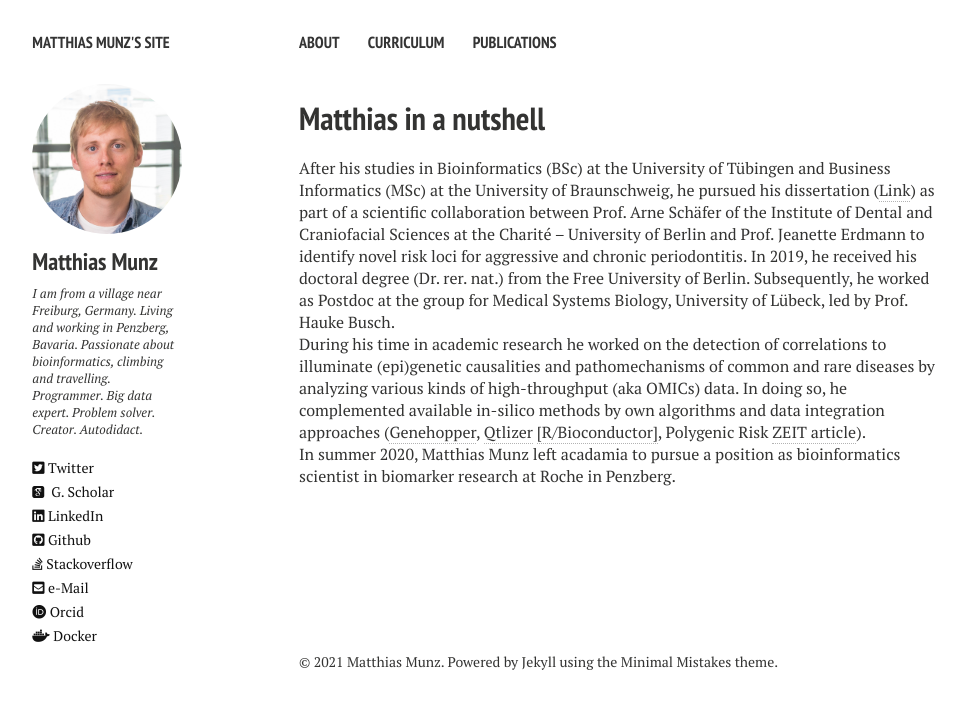
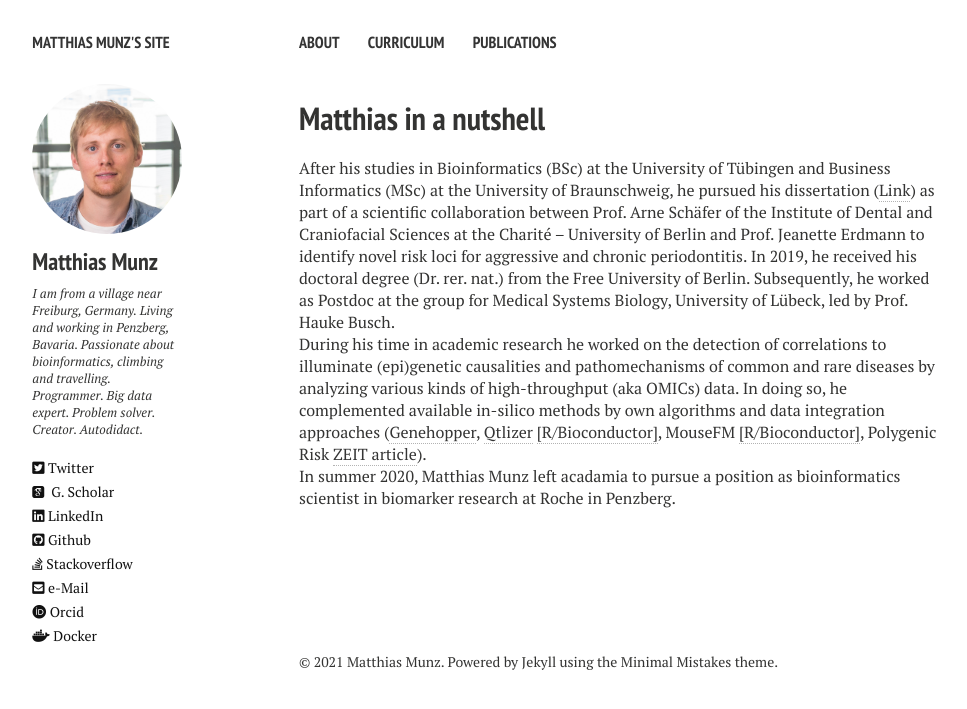
Before and after one commit to matmu/matmu.github.io-deprecated, a Jekyll site: the page built from _pages/about.md, in a window 1280 px wide. Shown: the top 709 px of the page, without its empty margins (21-988 px from the left). Built offline with Jekyll 4.4.1, drawn with Linux system fonts in a browser that asks for light colours; nearby versions of some CDN libraries.

Commit message:
Update about.md

```diff
--- a/_pages/about.md
+++ b/_pages/about.md
@@ -6,7 +6,7 @@ permalink: /about/
 
  After his studies in Bioinformatics (BSc) at the University of Tübingen and Business Informatics (MSc) at the University of Braunschweig, he pursued his dissertation ([Link][dissertation-link]) as part of a scientific collaboration between Prof. Arne Schäfer of the Institute of Dental and Craniofacial Sciences at the Charité – University of Berlin and Prof. Jeanette Erdmann to identify novel risk loci for aggressive and chronic periodontitis. In 2019, he received his doctoral degree (Dr. rer. nat.) from the Free University of Berlin. Subsequently, he worked as Postdoc at the group for Medical Systems Biology, University of Lübeck, led by Prof. Hauke Busch.
 
- During his time in academic research he worked on the detection of correlations to illuminate (epi)genetic causalities and pathomechanisms of common and rare diseases by analyzing various kinds of high-throughput (aka OMICs) data. In doing so, he complemented available in-silico methods by own algorithms and data integration approaches ([Genehopper][genehopper], [Qtlizer][qtlizer] [[R/Bioconductor]][r-bioc], Polygenic Risk [ZEIT article][zeit-article]).
+ During his time in academic research he worked on the detection of correlations to illuminate (epi)genetic causalities and pathomechanisms of common and rare diseases by analyzing various kinds of high-throughput (aka OMICs) data. In doing so, he complemented available in-silico methods by own algorithms and data integration approaches ([Genehopper][genehopper], [Qtlizer][qtlizer] [[R/Bioconductor]][r-bioc], MouseFM [[R/Bioconductor]](https://doi.org/doi:10.18129/B9.bioc.MouseFM), Polygenic Risk [ZEIT article][zeit-article]).
 
 In summer 2020, Matthias Munz left acadamia to pursue a position as bioinformatics scientist in biomarker research at Roche in Penzberg.
 
```
